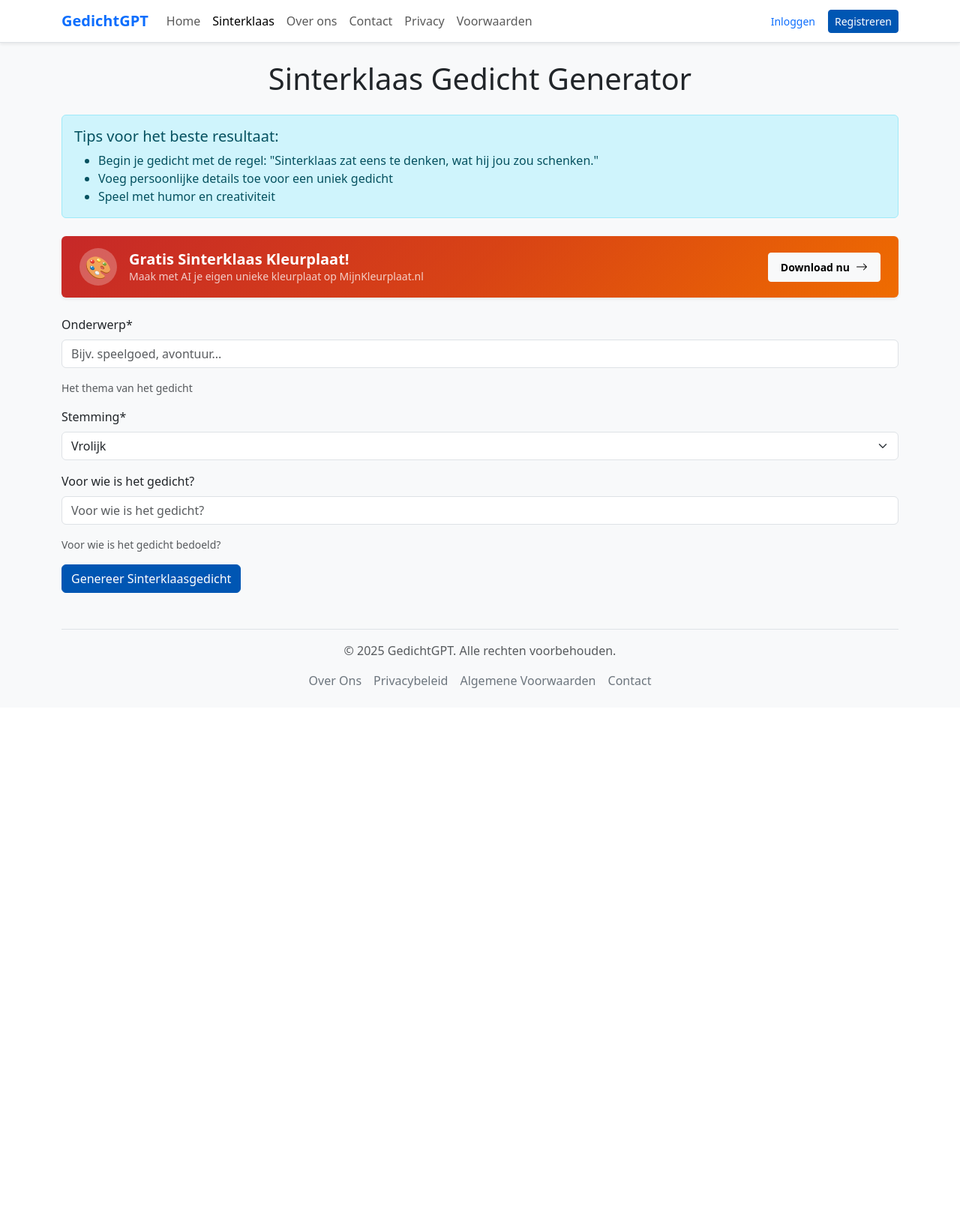
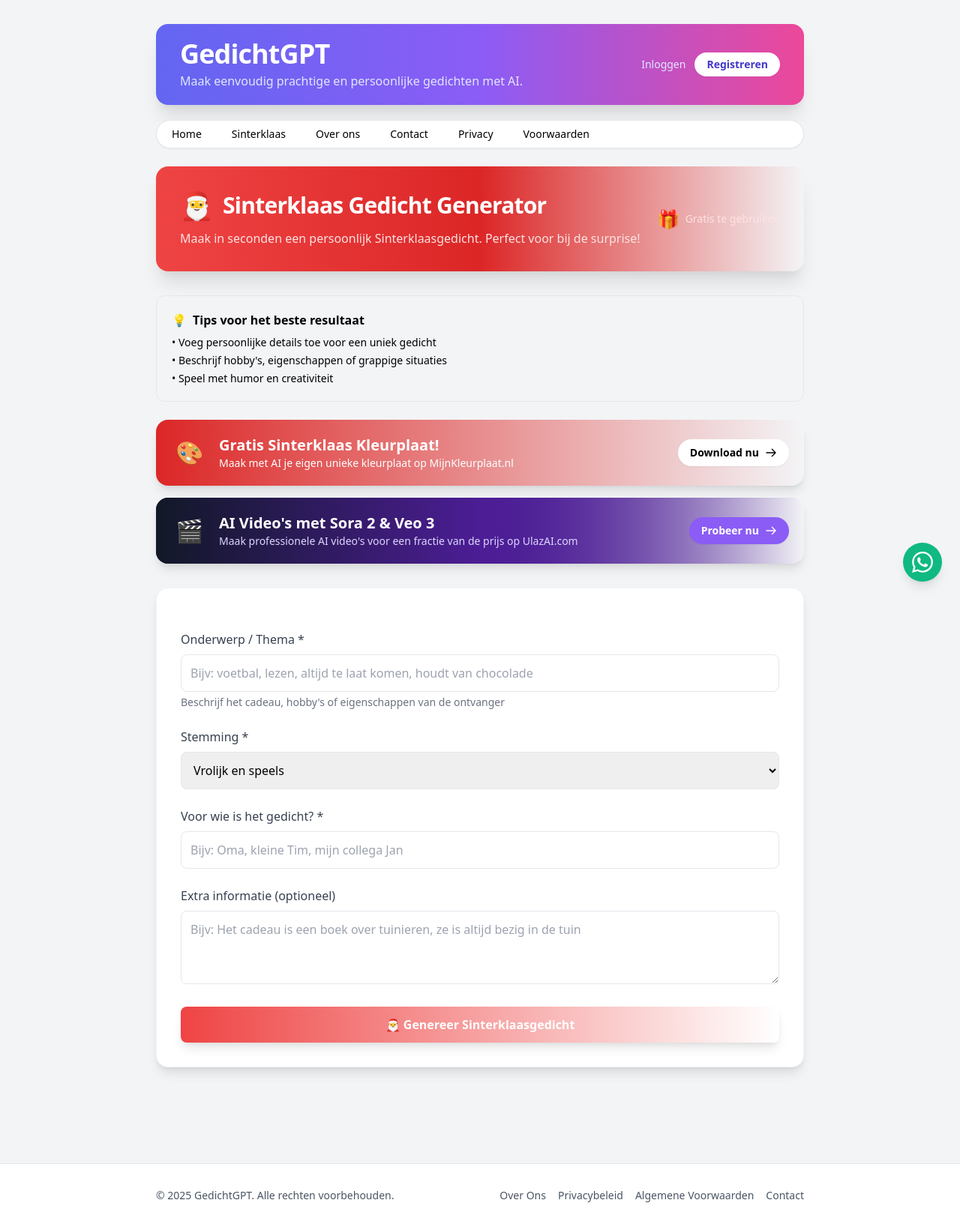
Before and after one commit to smrht/gptgedicht, a Django app: page /sinterklaas/ in a window 1280 px wide. Shown: the whole page at 75% size. Before the commit the page ends 918 px from the top, so only its background shows below. Run offline with Django 4.2, Linux system fonts and the light colour scheme; some libraries are stand-ins or nearby versions.

Commit message:
refactor: migreer sinterklaas template naar base.html, voeg ulazai banner en honeypot spam protection toe
- Extend base.html i.p.v. standalone HTML structuur met Bootstrap
- Vervang Bootstrap styling door Tailwind CSS utility classes (rounded-2xl, gradient backgrounds)
- Voeg UlazAI video banner toe met gradient design (gray-900→purple-900→violet-900) en hover states
- Update banner spacing: sinterklaas kleurplaat mb-8 → mb-4, plaats ulazai banner met mb-8
- Implementeer honeypot spam protection in

```diff
--- a/poems/forms.py
+++ b/poems/forms.py
@@ -93,7 +93,19 @@ class SinterklaasPoemForm(forms.ModelForm):
 
 class SignupForm(UserCreationForm):
     email = forms.EmailField(required=True, help_text="Voer een geldig e-mailadres in.")
+    # Honeypot veld - als dit ingevuld is, is het een bot
+    website = forms.CharField(required=False, widget=forms.TextInput(attrs={
+        'autocomplete': 'off',
+        'tabindex': '-1',
+    }))
 
     class Meta:
         model = User
         fields = ('username', 'email', 'password1', 'password2')
+
+    def clean(self):
+        cleaned_data = super().clean()
+        # Honeypot check - als website veld is ingevuld, is het een bot
+        if cleaned_data.get('website'):
+            raise forms.ValidationError("Spam gedetecteerd.")
+        return cleaned_data
--- a/poems/templates/poems/create_sinterklaas_poem.html
+++ b/poems/templates/poems/create_sinterklaas_poem.html
@@ -1,199 +1,200 @@
+{% extends 'base.html' %}
 {% load crispy_forms_tags %}
-<!DOCTYPE html>
-<html lang="nl">
-<head>
-    <meta charset="UTF-8">
-    <meta name="viewport" content="width=device-width, initial-scale=1.0">
-    <title>Sinterklaas Gedicht Generator</title>
-    <link href="https://cdn.jsdelivr.net/npm/bootstrap@5.3.2/dist/css/bootstrap.min.css" rel="stylesheet">
+
+{% block title %}Sinterklaas Gedicht Generator - GedichtGPT{% endblock %}
+
+{% block description %}Maak gratis een persoonlijk Sinterklaasgedicht met AI. Perfect voor bij de surprise of het cadeau. Voer een paar details in en ontvang direct een uniek rijmend gedicht.{% endblock %}
+
+{% block extra_head %}
 <style>
-        .loading {
-            display: none;
-            text-align: center;
-            margin: 20px 0;
-        }
-        .poem-result {
-            white-space: pre-line;
-            margin: 20px 0;
-            padding: 20px;
-            border: 1px solid #dee2e6;
-            border-radius: 0.25rem;
-            background-color: #f8f9fa;
-        }
-        .error-message {
-            display: none;
-            margin: 20px 0;
-            padding: 15px;
-            border-radius: 0.25rem;
-            background-color: #f8d7da;
-            border: 1px solid #f5c6cb;
-            color: #721c24;
-        }
-        .retry-button {
-            display: none;
-            margin: 10px 0;
-        }
-        @media (max-width: 768px) {
-            .container {
-                padding: 15px;
-            }
-            .form-group {
-                margin-bottom: 1rem;
-            }
-        }
-        /* Verbeterde toegankelijkheid */
-        .form-control:focus, .form-select:focus {
-            box-shadow: 0 0 0 0.2rem rgba(0,123,255,.25);
-        }
-        .btn-primary {
-            background-color: #0056b3;
-            border-color: #0056b3;
-        }
-        .btn-primary:hover {
-            background-color: #004494;
-            border-color: #004494;
-        }
-        .help-text {
-            font-size: 0.875rem;
-            color: #6c757d;
-            margin-top: 0.25rem;
-        }
+    .loading { display: none; }
+    .loading.active { display: flex; }
 </style>
- </head>
-<body class="bg-light">
-    <nav class="navbar navbar-expand-lg navbar-light bg-white border-bottom shadow-sm">
-        <div class="container">
-            <a class="navbar-brand fw-bold text-primary" href="{% url 'poem_create' %}">GedichtGPT</a>
-            <button class="navbar-toggler" type="button" data-bs-toggle="collapse" data-bs-target="#mainNavbar" aria-controls="mainNavbar" aria-expanded="false" aria-label="Toggle navigation">
-                <span class="navbar-toggler-icon"></span>
-            </button>
-            <div class="collapse navbar-collapse" id="mainNavbar">
-                <ul class="navbar-nav me-auto mb-2 mb-lg-0">
-                    <li class="nav-item">
-                        <a class="nav-link" href="{% url 'poem_create' %}">Home</a>
-                    </li>
-                    <li class="nav-item">
-                        <a class="nav-link active" aria-current="page" href="{% url 'sinterklaas_poem_create' %}">Sinterklaas</a>
-                    </li>
-                    <li class="nav-item">
-                        <a class="nav-link" href="{% url 'about' %}">Over ons</a>
-                    </li>
-                    <li class="nav-item">
-                        <a class="nav-link" href="{% url 'contact' %}">Contact</a>
-                    </li>
-                    <li class="nav-item">
-                        <a class="nav-link" href="{% url 'privacy' %}">Privacy</a>
-                    </li>
-                    <li class="nav-item">
-                        <a class="nav-link" href="{% url 'terms' %}">Voorwaarden</a>
-                    </li>
-                </ul>
-                <div class="d-flex">
-                    {% if user.is_authenticated %}
-                        <a href="{% url 'dashboard' %}" class="btn btn-outline-primary btn-sm me-2">Dashboard</a>
-                        <a href="{% url 'logout' %}" class="btn btn-link btn-sm text-decoration-none">Uitloggen</a>
-                    {% else %}
-                        <a href="{% url 'login' %}" class="btn btn-link btn-sm text-decoration-none me-2">Inloggen</a>
-                        <a href="{% url 'signup' %}" class="btn btn-primary btn-sm">Registreren</a>
-                    {% endif %}
+{% endblock %}
+
+{% block content %}
+    <!-- Hero Section -->
+    <section class="mb-8 bg-gradient-to-r from-red-500 via-red-600 to-orange-500 rounded-2xl shadow-xl text-white p-6 md:p-8">
+        <div class="flex flex-col md:flex-row md:items-center md:justify-between">
+            <div class="mb-4 md:mb-0">
+                <div class="flex items-center gap-3 mb-3">
+                    <span class="text-4xl">🎅</span>
+                    <h2 class="text-2xl md:text-3xl font-extrabold tracking-tight">Sinterklaas Gedicht Generator</h2>
+                </div>
+                <p class="text-red-100 text-sm md:text-base">
+                    Maak in seconden een persoonlijk Sinterklaasgedicht. Perfect voor bij de surprise!
+                </p>
+            </div>
+            <div class="flex items-center gap-2 text-red-100">
+                <span class="text-2xl">🎁</span>
+                <span class="text-sm">Gratis te gebruiken</span>
             </div>
         </div>
-        </div>
-    </nav>
+    </section>
 
-    <div class="container">
-        <h1 class="text-center mt-4 mb-4">Sinterklaas Gedicht Generator</h1>
-
-        <div class="alert alert-info mb-4">
-            <h5 class="alert-heading">Tips voor het beste resultaat:</h5>
-            <ul class="mb-0">
-                <li>Begin je gedicht met de regel: "Sinterklaas zat eens te denken, wat hij jou zou schenken."</li>
-                <li>Voeg persoonlijke details toe voor een uniek gedicht</li>
-                <li>Speel met humor en creativiteit</li>
+    <!-- Tips -->
+    <section class="mb-6 bg-amber-50 border border-amber-200 rounded-xl p-4 md:p-5">
+        <h3 class="font-semibold text-amber-800 mb-2 flex items-center gap-2">
+            <span>💡</span> Tips voor het beste resultaat
+        </h3>
+        <ul class="text-amber-700 text-sm space-y-1">
+            <li>• Voeg persoonlijke details toe voor een uniek gedicht</li>
+            <li>• Beschrijf hobby's, eigenschappen of grappige situaties</li>
+            <li>• Speel met humor en creativiteit</li>
         </ul>
-        </div>
+    </section>
 
     <!-- Sinterklaas Kleurplaat Banner -->
-        <a href="https://mijnkleurplaat.nl/nl/thema/sinterklaas/" target="_blank" rel="noopener noreferrer" class="text-decoration-none">
-            <div class="card mb-4 border-0 shadow-sm overflow-hidden" style="background: linear-gradient(135deg, #c62828 0%, #d84315 50%, #ef6c00 100%);">
-                <div class="card-body py-3 px-4">
-                    <div class="d-flex align-items-center justify-content-between flex-wrap gap-3">
-                        <div class="d-flex align-items-center gap-3">
-                            <div class="d-flex align-items-center justify-content-center rounded-circle bg-white bg-opacity-25" style="width: 50px; height: 50px; min-width: 50px;">
-                                <span style="font-size: 1.8rem;">🎨</span>
+    <a href="https://mijnkleurplaat.nl/nl/thema/sinterklaas/" target="_blank" rel="noopener noreferrer" class="block mb-4 group">
+        <div class="bg-gradient-to-r from-red-600 via-orange-500 to-amber-500 rounded-2xl shadow-lg p-4 md:p-5 hover:shadow-xl transition-shadow duration-300">
+            <div class="flex items-center justify-between flex-wrap gap-4">
+                <div class="flex items-center gap-4">
+                    <div class="flex items-center justify-center w-12 h-12 rounded-full bg-white/20 backdrop-blur">
+                        <span class="text-3xl">🎨</span>
                     </div>
                     <div class="text-white">
-                                <h5 class="mb-0 fw-bold">Gratis Sinterklaas Kleurplaat!</h5>
-                                <p class="mb-0 opacity-75 small">Maak met AI je eigen unieke kleurplaat op MijnKleurplaat.nl</p>
+                        <h3 class="text-lg md:text-xl font-bold">Gratis Sinterklaas Kleurplaat!</h3>
+                        <p class="text-white/80 text-sm">Maak met AI je eigen unieke kleurplaat op MijnKleurplaat.nl</p>
                     </div>
                 </div>
-                        <span class="btn btn-light btn-sm fw-semibold px-3 py-2 d-flex align-items-center gap-2">
+                <span class="inline-flex items-center gap-2 bg-white text-orange-600 font-semibold px-4 py-2 rounded-full text-sm shadow-sm group-hover:bg-orange-50 transition-colors">
                     Download nu
-                            <svg xmlns="http://www.w3.org/2000/svg" width="16" height="16" fill="currentColor" viewBox="0 0 16 16">
-                                <path fill-rule="evenodd" d="M1 8a.5.5 0 0 1 .5-.5h11.793l-3.147-3.146a.5.5 0 0 1 .708-.708l4 4a.5.5 0 0 1 0 .708l-4 4a.5.5 0 0 1-.708-.708L13.293 8.5H1.5A.5.5 0 0 1 1 8z"/>
+                    <svg xmlns="http://www.w3.org/2000/svg" class="h-4 w-4 group-hover:translate-x-1 transition-transform" fill="none" viewBox="0 0 24 24" stroke="currentColor">
+                        <path stroke-linecap="round" stroke-linejoin="round" stroke-width="2" d="M14 5l7 7m0 0l-7 7m7-7H3" />
                     </svg>
                 </span>
             </div>
         </div>
+    </a>
+
+    <!-- UlazAI Video Banner -->
+    <a href="https://ulazai.com" target="_blank" rel="noopener noreferrer" class="block mb-8 group">
+        <div class="bg-gradient-to-r from-gray-900 via-purple-900 to-violet-900 rounded-2xl shadow-lg p-4 md:p-5 hover:shadow-xl transition-shadow duration-300 relative overflow-hidden">
+            <div class="absolute inset-0 bg-gradient-to-r from-purple-500/20 to-fuchsia-500/20"></div>
+            <div class="relative flex items-center justify-between flex-wrap gap-4">
+                <div class="flex items-center gap-4">
+                    <div class="flex items-center justify-center w-12 h-12 rounded-full bg-purple-500/30 backdrop-blur">
+                        <span class="text-3xl">🎬</span>
+                    </div>
+                    <div class="text-white">
+                        <h3 class="text-lg md:text-xl font-bold">AI Video's met Sora 2 & Veo 3</h3>
+                        <p class="text-purple-200 text-sm">Maak professionele AI video's voor een fractie van de prijs op UlazAI.com</p>
+                    </div>
+                </div>
+                <span class="inline-flex items-center gap-2 bg-purple-500 text-white font-semibold px-4 py-2 rounded-full text-sm shadow-sm group-hover:bg-purple-400 transition-colors">
+                    Probeer nu
+                    <svg xmlns="http://www.w3.org/2000/svg" class="h-4 w-4 group-hover:translate-x-1 transition-transform" fill="none" viewBox="0 0 24 24" stroke="currentColor">
+                        <path stroke-linecap="round" stroke-linejoin="round" stroke-width="2" d="M14 5l7 7m0 0l-7 7m7-7H3" />
+                    </svg>
+                </span>
+            </div>
         </div>
     </a>
 
-        {% crispy form %}
+    <!-- Form Section -->
+    <section class="mb-12 bg-white rounded-2xl shadow-lg p-6 md:p-8 border border-gray-100">
+        <form id="sintForm" method="post" class="space-y-6">
+            {% csrf_token %}
 
-        <div class="loading">
-            <div class="spinner-border text-primary" role="status">
-                <span class="visually-hidden">Laden...</span>
-            </div>
-            <p class="mt-2">Je Sinterklaasgedicht wordt gegenereerd... Dit kan enkele momenten duren.</p>
+            <div>
+                <label class="block text-gray-700 font-medium mb-2" for="id_subject">Onderwerp / Thema *</label>
+                <input type="text" id="id_subject" name="subject" required
+                       class="w-full p-3 border rounded-lg focus:outline-none focus:ring-2 focus:ring-red-400 focus:border-red-400"
+                       placeholder="Bijv: voetbal, lezen, altijd te laat komen, houdt van chocolade">
+                <p class="text-sm text-gray-500 mt-1">Beschrijf het cadeau, hobby's of eigenschappen van de ontvanger</p>
             </div>
 
-        <div class="error-message"></div>
-        <button class="btn btn-primary retry-button">Probeer opnieuw</button>
-
-        <div id="poemResult" class="poem-result" style="display: none;"></div>
-
-        <footer class="text-center mt-5 mb-4 text-muted border-top pt-3">
-            <p>&copy; {% now "Y" %} GedichtGPT. Alle rechten voorbehouden.</p>
-            <div class="d-flex justify-content-center gap-3">
-                <a href="{% url 'about' %}" class="text-decoration-none text-secondary">Over Ons</a>
-                <a href="{% url 'privacy' %}" class="text-decoration-none text-secondary">Privacybeleid</a>
-                <a href="{% url 'terms' %}" class="text-decoration-none text-secondary">Algemene Voorwaarden</a>
-                <a href="{% url 'contact' %}" class="text-decoration-none text-secondary">Contact</a>
-            </div>
-        </footer>
+            <div>
+                <label class="block text-gray-700 font-medium mb-2" for="id_mood">Stemming *</label>
+                <select id="id_mood" name="mood" required
+                        class="w-full p-3 border rounded-lg focus:outline-none focus:ring-2 focus:ring-red-400 focus:border-red-400">
+                    <option value="vrolijk">Vrolijk en speels</option>
+                    <option value="grappig">Grappig met humor</option>
+                    <option value="lief">Lief en hartelijk</option>
+                    <option value="pesterig">Licht pesterig (vriendelijk)</option>
+                </select>
             </div>
 
-    <script src="https://cdn.jsdelivr.net/npm/bootstrap@5.3.2/dist/js/bootstrap.bundle.min.js"></script>
+            <div>
+                <label class="block text-gray-700 font-medium mb-2" for="id_recipient">Voor wie is het gedicht? *</label>
+                <input type="text" id="id_recipient" name="recipient" required
+                       class="w-full p-3 border rounded-lg focus:outline-none focus:ring-2 focus:ring-red-400 focus:border-red-400"
+                       placeholder="Bijv: Oma, kleine Tim, mijn collega Jan">
+            </div>
+
+            <div>
+                <label class="block text-gray-700 font-medium mb-2" for="id_additional_info">Extra informatie (optioneel)</label>
+                <textarea id="id_additional_info" name="additional_info" rows="3"
+                          class="w-full p-3 border rounded-lg focus:outline-none focus:ring-2 focus:ring-red-400 focus:border-red-400"
+                          placeholder="Bijv: Het cadeau is een boek over tuinieren, ze is altijd bezig in de tuin"></textarea>
+            </div>
+
+            <button type="submit"
+                    class="w-full bg-gradient-to-r from-red-500 to-orange-500 text-white py-3 px-6 rounded-lg hover:from-red-600 hover:to-orange-600 transition duration-200 font-semibold shadow-lg hover:shadow-xl">
+                🎅 Genereer Sinterklaasgedicht
+            </button>
+        </form>
+
+        <!-- Loading -->
+        <div class="loading mt-6 justify-center items-center">
+            <div class="animate-spin rounded-full h-10 w-10 border-b-4 border-red-600"></div>
+            <span class="ml-4 text-gray-600 text-lg">Sinterklaas schrijft je gedicht...</span>
+        </div>
+
+        <!-- Result -->
+        <div id="poemResult" class="mt-8 hidden">
+            <h3 class="text-xl font-semibold mb-4 text-gray-700 flex items-center gap-2">
+                <span>📜</span> Jouw Sinterklaasgedicht
+            </h3>
+            <div id="poem" class="whitespace-pre-wrap p-6 bg-amber-50 rounded-xl border border-amber-200 text-gray-800 leading-relaxed"></div>
+        </div>
+
+        <!-- Error -->
+        <div id="error" class="mt-4 hidden p-4 bg-red-100 rounded-xl border border-red-200">
+            <div class="flex items-center">
+                <svg class="w-6 h-6 text-red-600 mr-2" fill="none" stroke="currentColor" viewBox="0 0 24 24">
+                    <path stroke-linecap="round" stroke-linejoin="round" stroke-width="2" d="M12 8v4m0 4h.01M21 12a9 9 0 11-18 0 9 9 0 0118 0z"></path>
+                </svg>
+                <span class="text-red-700" id="error-message"></span>
+            </div>
+            <button id="retryBtn" class="mt-3 text-red-600 font-medium hover:text-red-800 hidden">
+                Probeer opnieuw →
+            </button>
+        </div>
+    </section>
+{% endblock %}
+
+{% block extra_scripts %}
 <script>
 document.addEventListener('DOMContentLoaded', function() {
-            const form = document.querySelector('form');
+    const form = document.getElementById('sintForm');
     const loading = document.querySelector('.loading');
-            const poemResult = document.querySelector('#poemResult');
-            const errorMessage = document.querySelector('.error-message');
-            const retryButton = document.querySelector('.retry-button');
+    const resultDiv = document.getElementById('poemResult');
+    const poemDiv = document.getElementById('poem');
+    const errorDiv = document.getElementById('error');
+    const errorMsg = document.getElementById('error-message');
+    const retryBtn = document.getElementById('retryBtn');
+    const submitBtn = form.querySelector('button[type="submit"]');
     let isSubmitting = false;
 
-            retryButton.addEventListener('click', function() {
-                errorMessage.style.display = 'none';
-                retryButton.style.display = 'none';
+    retryBtn.addEventListener('click', () => {
+        errorDiv.classList.add('hidden');
         handleSubmit();
     });
 
-            form.addEventListener('submit', function(e) {
+    form.addEventListener('submit', (e) => {
         e.preventDefault();
-                if (!isSubmitting) {
-                    handleSubmit();
-                }
+        if (!isSubmitting) handleSubmit();
     });
 
     async function handleSubmit() {
         if (isSubmitting) return;
 
         isSubmitting = true;
-                loading.style.display = 'block';
-                errorMessage.style.display = 'none';
-                retryButton.style.display = 'none';
-                poemResult.style.display = 'none';
+        loading.classList.add('active');
+        resultDiv.classList.add('hidden');
+        errorDiv.classList.add('hidden');
+        submitBtn.disabled = true;
 
         try {
             const response = await fetch(window.location.href, {
@@ -207,33 +208,25 @@
             const data = await response.json();
 
             if (data.status === 'success') {
-                        poemResult.textContent = data.poem;
-                        poemResult.style.display = 'block';
-                        errorMessage.style.display = 'none';
-                        retryButton.style.display = 'none';
+                poemDiv.textContent = data.poem;
+                resultDiv.classList.remove('hidden');
             } else {
-                        errorMessage.textContent = data.message || 'Er is een fout opgetreden bij het genereren van het Sinterklaasgedicht.';
-                        errorMessage.style.display = 'block';
-
-                        if (response.status === 429) {
-                            // Rate limit error
-                            setTimeout(() => {
-                                retryButton.style.display = 'block';
-                            }, 60000); // Toon retry knop na 1 minuut
-                        } else {
-                            retryButton.style.display = 'block';
+                errorMsg.textContent = data.message || 'Er is een fout opgetreden.';
+                errorDiv.classList.remove('hidden');
+                if (response.status !== 429) {
+                    retryBtn.classList.remove('hidden');
                 }
             }
         } catch (error) {
-                    errorMessage.textContent = 'Er is een fout opgetreden bij het genereren van het Sinterklaasgedicht. Probeer het later opnieuw.';
-                    errorMessage.style.display = 'block';
-                    retryButton.style.display = 'block';
+            errorMsg.textContent = 'Er is een fout opgetreden. Probeer het later opnieuw.';
+            errorDiv.classList.remove('hidden');
+            retryBtn.classList.remove('hidden');
         } finally {
-                    loading.style.display = 'none';
+            loading.classList.remove('active');
+            submitBtn.disabled = false;
             isSubmitting = false;
         }
     }
 });
 </script>
-</body>
-</html>
+{% endblock %}
--- a/poems/templates/registration/signup.html
+++ b/poems/templates/registration/signup.html
@@ -100,6 +100,12 @@
             <!-- Signup Form -->
             <form method="post" class="space-y-5">
                 {% csrf_token %}
+
+                <!-- Honeypot - verborgen voor gebruikers, zichtbaar voor bots -->
+                <div style="position: absolute; left: -9999px; opacity: 0; height: 0; overflow: hidden;" aria-hidden="true">
+                    <label for="id_website">Laat dit veld leeg</label>
+                    <input type="text" name="website" id="id_website" tabindex="-1" autocomplete="off">
+                </div>
 
                 <!-- Username -->
                 <div>
--- a/poems/views.py
+++ b/poems/views.py
@@ -764,6 +764,7 @@ class SignupView(View):
         form = SignupForm()
         return render(request, 'registration/signup.html', {'form': form})
 
+    @method_decorator(ratelimit(key='ip', rate='5/h', method=['POST'], block=True))
     def post(self, request):
         form = SignupForm(request.POST)
         if form.is_valid():
```
Also changed, not shown: poems/templates/poems/create_poem.html (+25 -1 lines). Lines whose indentation alone changed are shown as unchanged.
